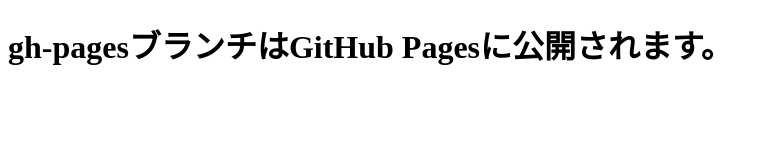
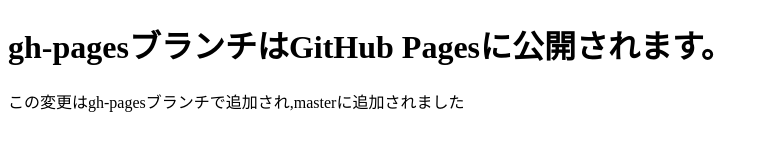
Before and after one commit to bi17068/git-study, a plain HTML site: page index.html in a window 1280 px wide. Shown: the whole page, without its empty margins (0-768 px from the left). Drawn offline with Linux system fonts and the light colour scheme.

Commit message:
練習問題

```diff
--- a/index.html
+++ b/index.html
@@ -7,5 +7,6 @@
 </head>
 <body>
     <h1>gh-pagesブランチはGitHub Pagesに公開されます。</h1>
+    <p>この変更はgh-pagesブランチで追加され,masterに追加されました</p>
 </body>
 </html>
```
